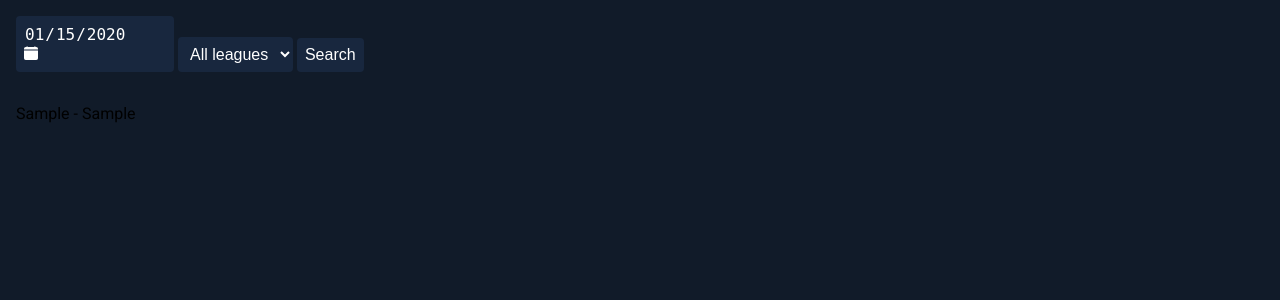
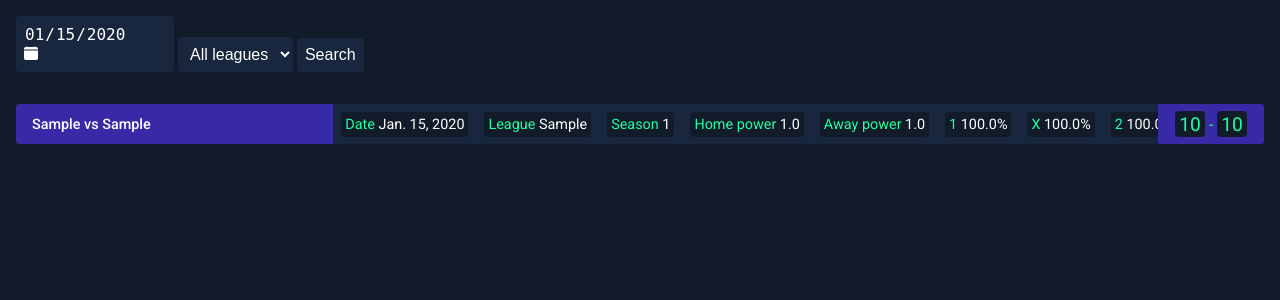
Before and after one commit to sergiopmdeveloper/sokkai, a Django app: page /matches/results in a window 1280 px wide. Shown: the top 300 px of the page. Run offline with Django 5.2, Linux system fonts and the light colour scheme; tables that the repository leaves empty hold one stand-in row (values such as "Sample post").

Commit message:
style: implement UI of the matches table

```diff
--- /dev/null
+++ b/matches/templatetags/multiply_filter.py
@@ -0,0 +1,24 @@
+from django import template
+
+register = template.Library()
+
+
+@register.filter
+def multiply(value: int | float, arg: int | float) -> int | float:
+    """
+    Multiply the value by the argument
+
+    Parameters
+    ----------
+    value : int | float
+        Value to multiply
+    arg : int | float
+        Argument to multiply the value by
+
+    Returns
+    -------
+    int | float
+        Result of the multiplication
+    """
+
+    return round(value * arg, 2)
--- a/statics/global.css
+++ b/statics/global.css
@@ -64,6 +64,19 @@ input[type="date"]::after {
   color: var(--white);
 }
 
+::-webkit-scrollbar {
+  height: 2px;
+  width: 4px;
+}
+
+::-webkit-scrollbar-track {
+  background: var(--white);
+}
+
+::-webkit-scrollbar-thumb {
+  background: var(--green);
+}
+
 .default-container {
   max-width: 1280px;
   margin: 0 auto;
--- /dev/null
+++ b/statics/matches/results.css
@@ -0,0 +1,73 @@
+.matches-container {
+    display: flex;
+    flex-direction: column;
+    gap: 0.5rem;
+}
+
+.matches-container__match {
+    width: 100%;
+    height: 2.5rem;
+    display: flex;
+}
+
+.matches-container__match__teams {
+    width: 30rem;
+    display: flex;
+    align-items: center;
+    background-color: var(--light-blue);
+    border-top-left-radius: 0.25rem;
+    border-bottom-left-radius: 0.25rem;
+}
+
+.matches-container__match__teams--names {
+    font-weight: 500;
+    font-size: 0.9rem;
+    color: var(--white);
+    margin-left: 1rem;
+}
+
+.matches-container__match__stats {
+    width: 100%;
+    display: flex;
+    align-items: center;
+    background-color: var(--medium-blue);
+    border-top-right-radius: 0.25rem;
+    border-bottom-right-radius: 0.25rem;
+    overflow-x: auto;
+}
+
+.matches-container__match__stats__stat {
+    font-size: 0.9rem;
+    min-width: fit-content;
+    margin-inline: 0.5rem;
+    background-color: var(--dark-blue);
+    border-radius: 0.25rem;
+    padding: 0.25rem;
+}
+
+.matches-container__match__stats__stat--name {
+    color: var(--green)
+}
+
+.matches-container__match__stats__stat--value {
+    color: var(--white)
+}
+
+.matches-container__match__scores {
+    width: 10rem;
+    display: flex;
+    align-items: center;
+    justify-content: center;
+    background-color: var(--light-blue);
+    border-top-right-radius: 0.25rem;
+    border-bottom-right-radius: 0.25rem;
+    gap: 0.25rem;
+}
+
+.matches-container__match__scores--value {
+    font-size: 1.2rem;
+    color: var(--green);
+    background-color: var(--dark-blue);
+    border-radius: 0.25rem;
+    padding: 0.1rem 0.25rem;
+}
--- a/templates/matches/results.html
+++ b/templates/matches/results.html
@@ -2,6 +2,13 @@
 
 {% block title %}Match results{% endblock %}
 {% block description %}Match results page of the Sokkai app{% endblock %}
+
+{% load static %}
+{% block css %}
+    <link rel="stylesheet" href="{% static 'matches/results.css' %}">
+{% endblock %}
+
+{% load multiply_filter %}
 
 {% block content %}
   <main>
@@ -23,9 +30,108 @@
       {% if not matches %}
         <p>No matches found</p>
       {% else %}
+      <div class="matches-container">
         {% for match in matches %}
-          <p>{{ match.team1 }} - {{ match.team2 }}</p>
+          <div class="matches-container__match">
+            <div class="matches-container__match__teams">
+              <h1 class="matches-container__match__teams--names">
+                {{ match.team1 }} vs {{ match.team2 }}
+              </h1>
+            </div>
+            <div class="matches-container__match__stats">
+              <div class="matches-container__match__stats__stat">
+                <span class="matches-container__match__stats__stat--name">
+                  Date
+                </span>
+                <span class="matches-container__match__stats__stat--value">
+                  {{ match.date }}
+                </span>
+              </div>
+              <div class="matches-container__match__stats__stat">
+                <span class="matches-container__match__stats__stat--name">
+                  League
+                </span>
+                <span class="matches-container__match__stats__stat--value">
+                  {{ match.league }}
+                </span>
+              </div>
+              <div class="matches-container__match__stats__stat">
+                <span class="matches-container__match__stats__stat--name">
+                  Season
+                </span>
+                <span class="matches-container__match__stats__stat--value">
+                  {{ match.season }}
+                </span>
+              </div>
+              <div class="matches-container__match__stats__stat">
+                <span class="matches-container__match__stats__stat--name">
+                  Home power
+                </span>
+                <span class="matches-container__match__stats__stat--value">
+                  {{ match.spi1 }}
+                </span>
+              </div>
+              <div class="matches-container__match__stats__stat">
+                <span class="matches-container__match__stats__stat--name">
+                  Away power
+                </span>
+                <span class="matches-container__match__stats__stat--value">
+                  {{ match.spi2 }}
+                </span>
+              </div>
+              <div class="matches-container__match__stats__stat">
+                <span class="matches-container__match__stats__stat--name">
+                  1
+                </span>
+                <span class="matches-container__match__stats__stat--value">
+                  {{ match.prob1|multiply:100 }}%
+                </span>
+              </div>
+              <div class="matches-container__match__stats__stat">
+                <span class="matches-container__match__stats__stat--name">
+                  X
+                </span>
+                <span class="matches-container__match__stats__stat--value">
+                  {{ match.probtie|multiply:100 }}%
+                </span>
+              </div>
+              <div class="matches-container__match__stats__stat">
+                <span class="matches-container__match__stats__stat--name">
+                  2
+                </span>
+                <span class="matches-container__match__stats__stat--value">
+                  {{ match.prob2|multiply:100 }}%
+                </span>
+              </div>
+              <div class="matches-container__match__stats__stat">
+                <span class="matches-container__match__stats__stat--name">
+                  Projected score 1
+                </span>
+                <span class="matches-container__match__stats__stat--value">
+                  {{ match.proj_score1 }}
+                </span>
+              </div>
+              <div class="matches-container__match__stats__stat">
+                <span class="matches-container__match__stats__stat--name">
+                  Projected score 2
+                </span>
+                <span class="matches-container__match__stats__stat--value">
+                  {{ match.proj_score2 }}
+                </span>
+              </div>
+            </div>
+            <div class="matches-container__match__scores">
+              <span class="matches-container__match__scores--value">
+                {{ match.score1 }}
+              </span>
+              <span style="color: var(--green)">-</span>
+              <span class="matches-container__match__scores--value">
+                {{ match.score2 }}
+              </span>
+            </div>
+          </div>
         {% endfor %}
+      </div>
       {% endif %}
     </div>
   </main>
```
Also changed, not shown: matches/templatetags/__init__.py (added).
